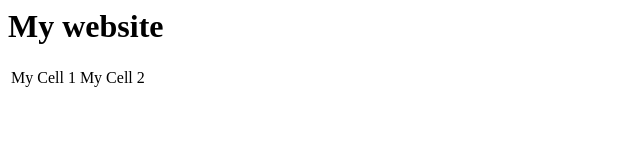
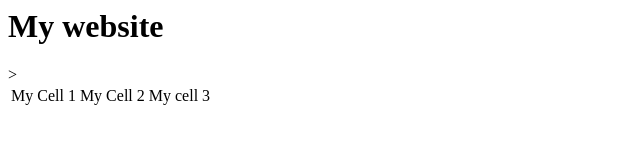
Before and after one commit to in-0/my-cool-website, a plain HTML site: page index.html in a window 1280 px wide. Shown: the whole page, without its empty margins (0-640 px from the left). Drawn offline with Linux system fonts and the light colour scheme.

Commit message:
Added 3rd cell

```diff
--- a/index.html
+++ b/index.html
@@ -5,6 +5,7 @@
     <tr>
       <td>My Cell 1</td>
       <td>My Cell 2</td>
+      <td>My cell 3</td>>
     </tr>
   </table>
 </body>
```
